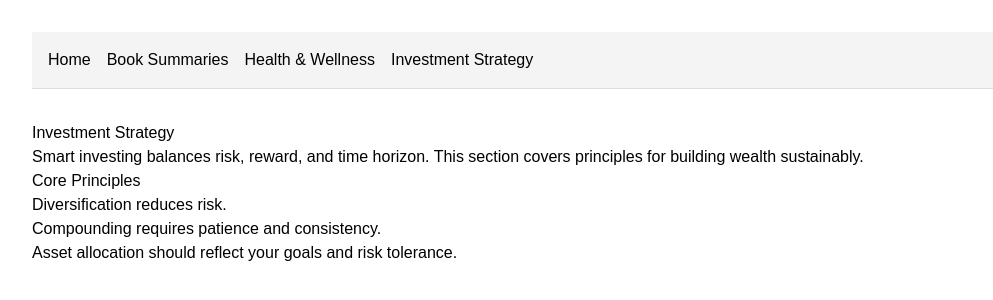
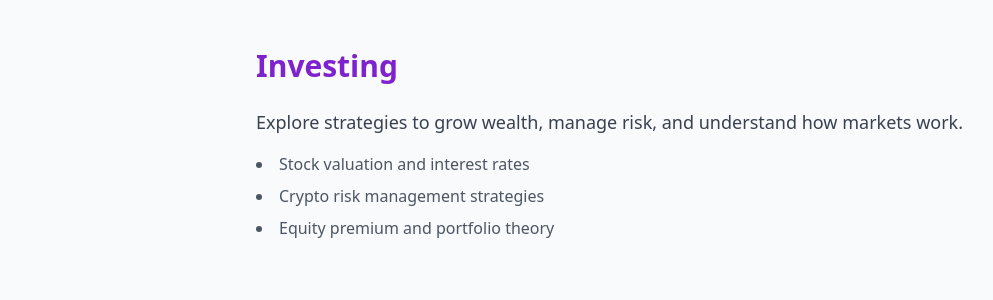
Before and after one commit to TheGainMaker/TheGainMaker-, a Next.js app: page /investment-strategy in a window 1280 px wide. Shown: the top 300 px of the page, without its empty margins (0-993 px from the left). Built offline with nearby package versions, Linux system fonts and the light colour scheme.

Commit message:
Update index.js

```diff
--- a/pages/investment-strategy/index.js
+++ b/pages/investment-strategy/index.js
@@ -1,22 +1,18 @@
-import NavBar from "../../components/NavBar";
-
-export default function InvestmentStrategy() {
+export default function Investing() {
   return (
-    <div style={{ padding: "2rem", fontFamily: "sans-serif" }}>
-      <NavBar />
-
-      <h1>Investment Strategy</h1>
-      <p>
-        Smart investing balances risk, reward, and time horizon.
-        This section covers principles for building wealth sustainably.
-      </p>
-
-      <h2>Core Principles</h2>
-      <ul>
-        <li>Diversification reduces risk.</li>
-        <li>Compounding requires patience and consistency.</li>
-        <li>Asset allocation should reflect your goals and risk tolerance.</li>
-      </ul>
+    <div className="min-h-screen bg-gray-50 px-6 py-12">
+      <div className="max-w-3xl mx-auto">
+        <h1 className="text-3xl font-bold text-purple-700 mb-6">Investing</h1>
+        <p className="text-lg text-gray-700 mb-4">
+          Explore strategies to grow wealth, manage risk, and understand how
+          markets work.
+        </p>
+        <ul className="list-disc list-inside text-gray-600 space-y-2">
+          <li>Stock valuation and interest rates</li>
+          <li>Crypto risk management strategies</li>
+          <li>Equity premium and portfolio theory</li>
+        </ul>
+      </div>
     </div>
   );
 }
```
